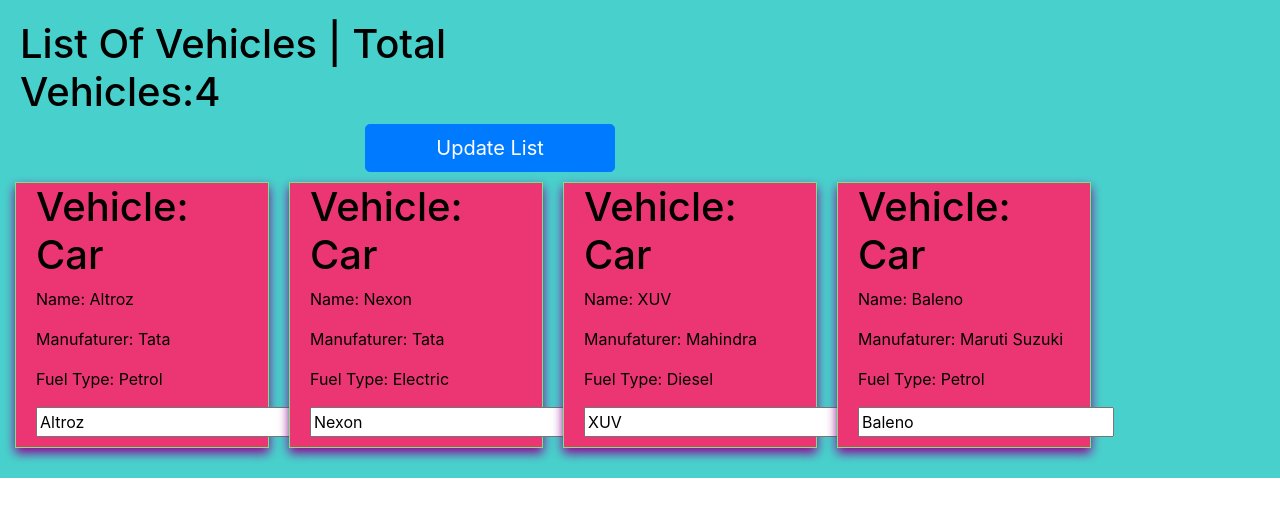
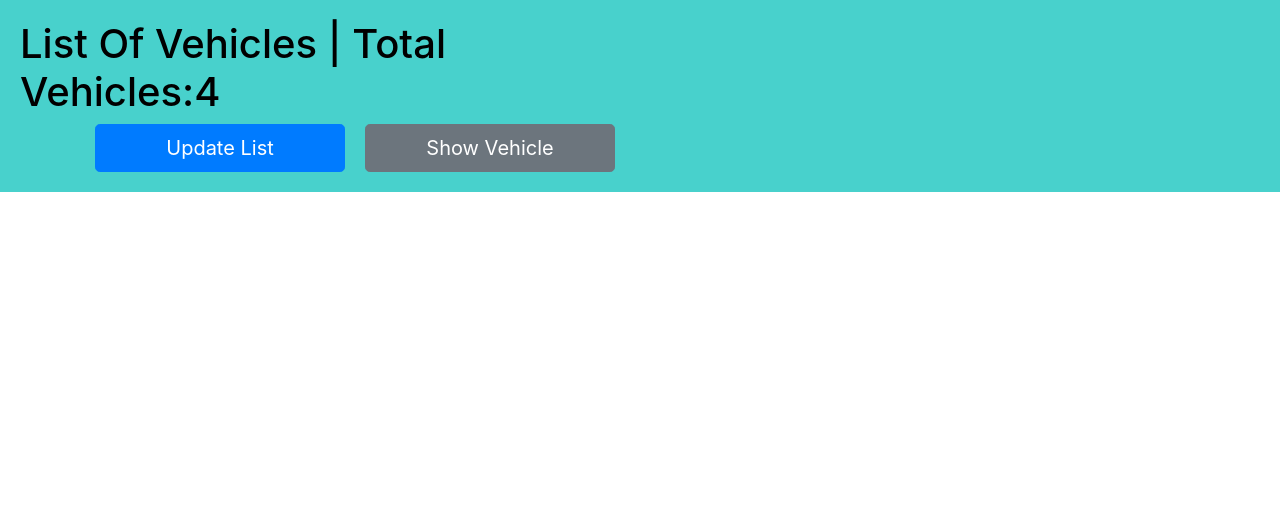
Before and after one commit to KetakiUbale/ReactPractice, a React (Create React App) app: page / in a window 1280 px wide. Shown: the top 516 px of the page. Built offline with nearby package versions, Linux system fonts and the light colour scheme.

Commit message:
Show and hide button added with conditional rendering

```diff
--- a/src/App.js
+++ b/src/App.js
@@ -1,46 +1,106 @@
-import React from 'react';
+import {useState} from 'react';
 import './App.css';
 import Vehicle from './Vehicle/vehicle';
 
-class App extends React.Component {
-   constructor(props){
-       super(props);
-
-       this.state = {
+const App = props => {
+  const [vehicleState,setVehicleState] = useState(
+  {
   vehicles: [
-               { VehicleType: "Car", Name: "Altroz", Manufacturer: "Tata", FuelType: "Petrol" },
+       { VehicleType: "Car", Name:"Altroz", Manufacturer: "Tata", FuelType: "Petrol" },
        { VehicleType: "Car", Name: "Nexon", Manufacturer: "Tata", FuelType: "Electric" },
        { VehicleType: "Car", Name: "XUV", Manufacturer: "Mahindra", FuelType: "Diesel" },
        { VehicleType: "Car", Name: "Baleno", Manufacturer: "Maruti Suzuki", FuelType: "Petrol" },
        ],
-           Count:4
-       };
-   }
-
-     render() {
-    const updateHandler= (VehicleType) => {
-        this.setState ( {
-            vehicles: [
-                { VehicleType: VehicleType, Name: "Jaguar XF", Manufacturer: "Jaguar", FuelType: "Petrol" },
-                { VehicleType: VehicleType, Name: "CONTINENTAL GT MULLINER", Manufacturer: "Bentley", FuelType: "Electric" },
-                { VehicleType: VehicleType, Name: "911 Carrera S", Manufacturer: "Porche", FuelType: "Petrol" },
-                { VehicleType: VehicleType, Name: "DBS Superleggera", Manufacturer: "Aston Martin", FuelType: "Petrol" },
-            ],
-            Count:4
+        Count :4,
+        showVehicle: true,
+        showVehicleLable:"Show Vehicle"
  });
 
+
+const updateHandler= (VehicleType) => {
+        setVehicleState ( {
+            vehicles: [
+                { VehicleType: "Car", Name: "Jaguar XF", Manufacturer: "Jaguar", FuelType: "Petrol" },
+                { VehicleType: "Car", Name: "CONTINENTAL GT MULLINER", Manufacturer: "Bentley", FuelType: "Electric" },
+                { VehicleType: "Car", Name: "911 Carrera S", Manufacturer: "Porche", FuelType: "Petrol" },
+                { VehicleType: "Car", Name: "DBS Superleggera", Manufacturer: "Aston Martin", FuelType: "Petrol" },
+            ],
+            Count:vehicleState.Count,
+            showVehicles :vehicleState.showVehicles,
+            showVehicleLable:vehicleState.showVehicleLable
+        });
 }
 
 const nameChangeHandler=(event)=>{
-    this.setState({
+    setVehicleState({
         vehicles: [
             { VehicleType: "Car", Name: event.target.value, Manufacturer: "Tata", FuelType: "Petrol" },
                { VehicleType: "Car", Name: "Nexon", Manufacturer: "Tata", FuelType: "Electric" },
                { VehicleType: "Car", Name: "XUV", Manufacturer: "Mahindra", FuelType: "Diesel" },
                { VehicleType: "Car", Name: "Baleno", Manufacturer: "Maruti Suzuki", FuelType: "Petrol" },
         ],
+        Count :vehicleState.Count,
+        showVehicles:vehicleState.showVehicles,
+        showVehicleLable:vehicleState.showVehicleLable
+    }
+  )};
 
+
+   const toggleVehicleListHandler= () =>{
+     let toggleVehicle=!vehicleState.showVehicles;
+      let label= "";
+
+     if(toggleVehicle){
+       label="Hide Vehicles";
+      }
+     else{
+         label="Show Vehicles ";
+       }
+
+     setVehicleState({
+     vehicles: vehicleState.vehicles,
+     Count: vehicleState.Count,
+     showVehicles: toggleVehicle,
+     showVehicleLable: label
     });
+  }
+  let vehicleList=null;
+  if(vehicleState.showVehicles){
+    vehicleList=<div className="row">
+    <Vehicle
+    VehicleType={vehicleState.vehicles[0].VehicleType}
+    Name={vehicleState.vehicles[0].Name}
+    Manufacturer={vehicleState.vehicles[0].Manufacturer}
+    FuelType={vehicleState.vehicles[0].FuelType}
+    updateClick={updateHandler}
+    nameChanged={nameChangeHandler}>
+
+    </Vehicle>
+
+
+     <Vehicle
+     VehicleType={vehicleState.vehicles[1].VehicleType}
+     Name={vehicleState.vehicles[1].Name}
+     Manufacturer={vehicleState.vehicles[1].Manufacturer}
+     FuelType={vehicleState.vehicles[1].FuelType}>
+
+     </Vehicle>
+
+     <Vehicle VehicleType={vehicleState.vehicles[2].VehicleType}
+     Name={vehicleState.vehicles[2].Name}
+     Manufacturer={vehicleState.vehicles[2].Manufacturer}
+     FuelType={vehicleState.vehicles[2].FuelType}>
+
+     </Vehicle>
+
+     <Vehicle VehicleType={vehicleState.vehicles[3].VehicleType}
+     Name={vehicleState.vehicles[3].Name}
+     Manufacturer={vehicleState.vehicles[3].Manufacturer}
+     FuelType={vehicleState.vehicles[3].FuelType}>
+
+     </Vehicle>
+     </div>
+
   }
 
 
@@ -48,49 +108,16 @@
         <div className="App container-fluid">
           <div className="row">
               <div className="col-lg-6 ">
-            <h1>List Of Vehicles | Total Vehicles:{this.state.Count} </h1>
+                 <h1>List Of Vehicles | Total Vehicles:{vehicleState.Count} </h1>
                </div>
                   <div className="col-lg-6 buttonDiv">
-            <button className="btn btn-primary btn-lg buttonUpdate" onClick={updateHandler.bind(this,"Sports Car")}>Update List</button>
+                    <button className="btn btn-primary btn-lg buttonUpdate" onClick={updateHandler}>Update List</button>
+                    <button className="btn btn-secondary btn-lg buttonUpdate" onClick={toggleVehicleListHandler}>{vehicleState.showVehicleLable}</button>
                  </div>
               </div>
-            <div className="row">
-           <Vehicle
-           VehicleType={this.state.vehicles[0].VehicleType}
-           Name={this.state.vehicles[0].Name}
-           Manufacturer={this.state.vehicles[0].Manufacturer}
-           FuelType={this.state.vehicles[0].FuelType}
-           updateClick={updateHandler.bind(this,"Sports Car")}
-           nameChanged={nameChangeHandler}></Vehicle>
-
-
-            <Vehicle
-            VehicleType={this.state.vehicles[1].VehicleType}
-            Name={this.state.vehicles[1].Name}
-            Manufacturer={this.state.vehicles[1].Manufacturer}
-            FuelType={this.state.vehicles[1].FuelType}>
-
-            </Vehicle>
-
-            <Vehicle VehicleType={this.state.vehicles[2].VehicleType}
-            Name={this.state.vehicles[2].Name}
-            Manufacturer={this.state.vehicles[2].Manufacturer}
-            FuelType={this.state.vehicles[2].FuelType}>
-
-            </Vehicle>
-
-            <Vehicle VehicleType={this.state.vehicles[3].VehicleType}
-            Name={this.state.vehicles[3].Name}
-            Manufacturer={this.state.vehicles[3].Manufacturer}
-            FuelType={this.state.vehicles[3].FuelType}>
-
-            </Vehicle>
+              {vehicleList}
               </div>
-        </div>
-
-
    );
-   };
 }
 
 export default App;
```
Also changed, not shown: 1 other file (tests, documents, lock files or other folders). Lines whose indentation alone changed are shown as unchanged.
